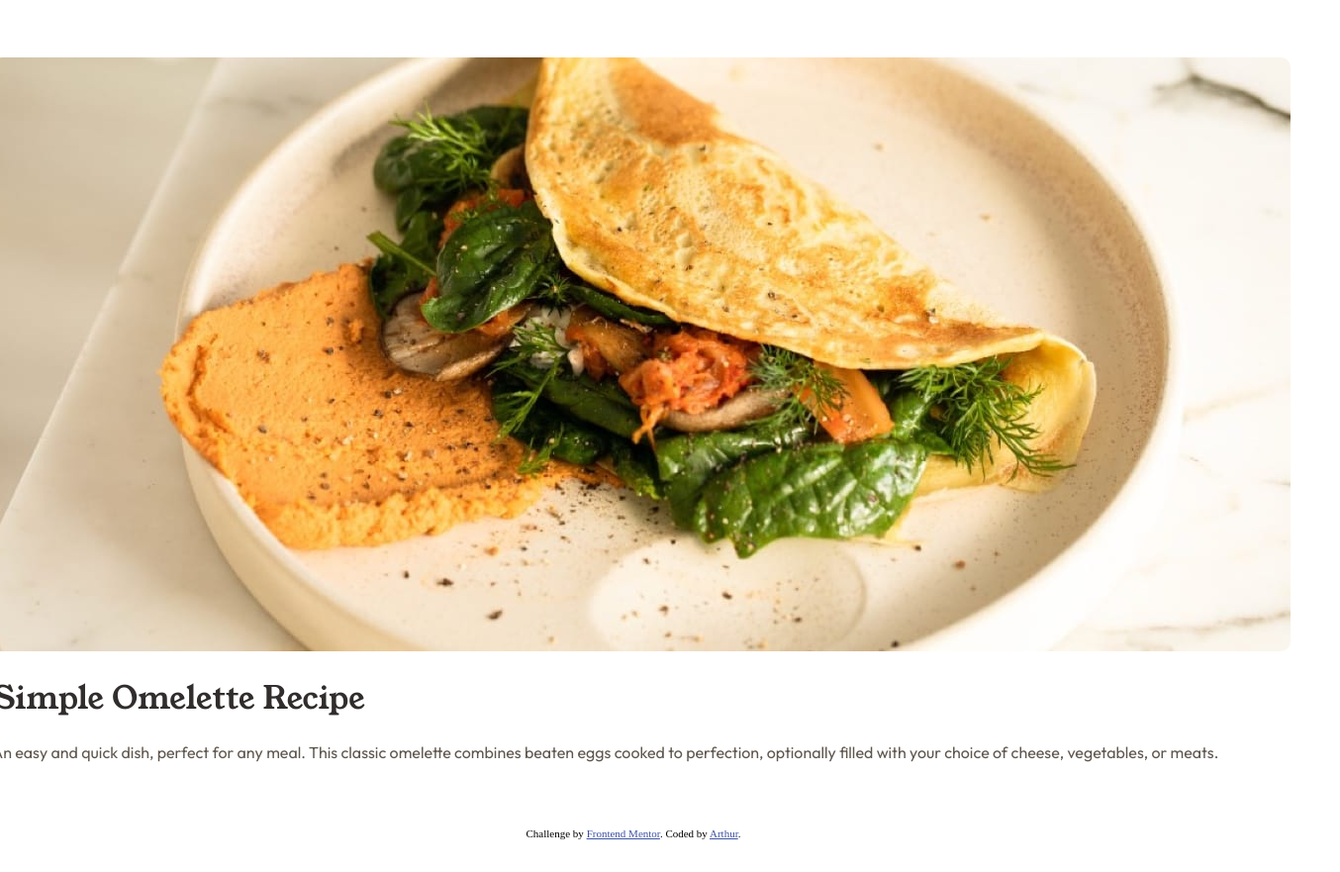
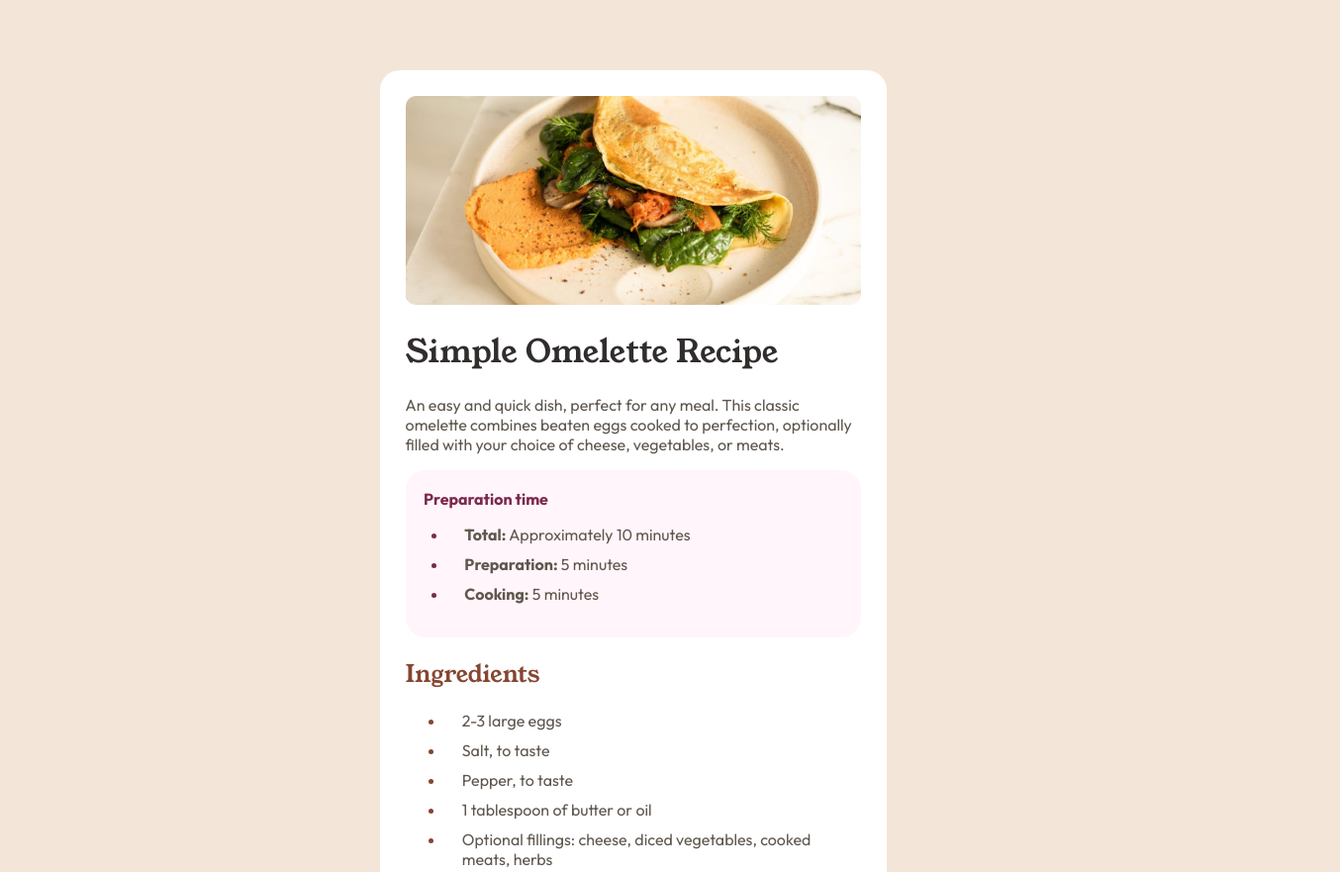
Before and after one commit to arthurquique/recipe-page-main, a plain HTML site: page index.html in a window 1280 px wide. Shown: the top 881 px of the page at 99% size, 1354 px wide, since content can reach past the window. Before the commit the page ends 856 px from the top, so only its background shows below. Drawn offline with Linux system fonts and the light colour scheme.

Commit message:
Ingredients

```diff
--- a/index.html
+++ b/index.html
@@ -16,23 +16,25 @@
       <h1>Simple Omelette Recipe</h1>
       <p>An easy and quick dish, perfect for any meal. This classic omelette combines beaten eggs cooked
         to perfection, optionally filled with your choice of cheese, vegetables, or meats.</p>
+      <div class="pink-canvas">
+        <span class="pink-title">Preparation time</span>
+        <ul class="pink-list">
+          <li><span><b>Total:</b> Approximately 10 minutes</span></li>
+          <li><span><b>Preparation:</b> 5 minutes</span></li>
+          <li><span><b>Cooking:</b> 5 minutes</span></li>
+        </ul>
+      </div>
+      <h2>Ingredients</h2>
+      <ul class="ingredients">
+        <li><span>2-3 large eggs</span></li>
+        <li><span>Salt, to taste</span></li>
+        <li><span>Pepper, to taste</span></li>
+        <li><span>1 tablespoon of butter or oil</span></li>
+        <li><span>Optional fillings: cheese, diced vegetables, cooked meats, herbs</span></li>
+      </ul>
     </div>
   </div>
 <!--
-
-  Preparation time
-
-  Total: Approximately 10 minutes
-  Preparation: 5 minutes
-  Cooking: 5 minutes
-
-  Ingredients
-
-  2-3 large eggs
-  Salt, to taste
-  Pepper, to taste
-  1 tablespoon of butter or oil
-  Optional fillings: cheese, diced vegetables, cooked meats, herbs
 
   Instructions
 
--- a/style.css
+++ b/style.css
@@ -22,24 +22,31 @@
 .attribution { font-size: 11px; text-align: center; }
 .attribution a { color: hsl(228, 45%, 44%); }
 
+body {
+  background-color: var(--Stone-100);
+  color: var(--Stone-600);
+  font-family: "Outfit", sans-serif;
+}
+
 .container {
   min-height: 100vh;
-  min-width: 100vw;
+  max-width: 40vw;
+  margin-inline: auto;
   display: flex;
   justify-content: center;
   align-items: center;
-  background-color: var(--Stone-100);
-  font-family: "Outfit", sans-serif;
+  padding: 5%;
 }
 
 .card {
   background-color: var(--White);
   border-radius: 20px;
-  padding: 50px;
+  padding: 5%;
 }
 
 .card-image {
   border-radius: 10px;
+  max-width: 100%;
 }
 
 h1 {
@@ -48,6 +55,49 @@ h1 {
   font-weight:normal;
 }
 
-p {
+h2 {
+  font-family: "Young Serif", serif;
+  color: var(--Brown-800);
+  font-weight: normal;
+}
+
+.pink-canvas {
+  background-color: var(--Rose-50);
+  padding: 4%;
+  border-radius: 20px;
+}
+
+.pink-title {
+  color: var(--Rose-800);
+  font-weight: bold;
+}
+
+.pink-list {
+  padding-inline-start: 15px;
+}
+
+.pink-list li {
+  margin: 10px;
+  list-style-type: disc;
+  color: var(--Rose-800);
+  padding-left: 4%;
+}
+
+.pink-list li span {
   color: var(--Stone-600);
 }
+
+.ingredients {
+  padding-inline-start: 30px;
+}
+
+.ingredients li {
+  margin: 10px;
+  list-style-type: disc;
+  color: var(--Brown-800);
+  padding-left: 4%;
+}
+
+.ingredients li span {
+  color: var(--Stone-600);
+}
```
